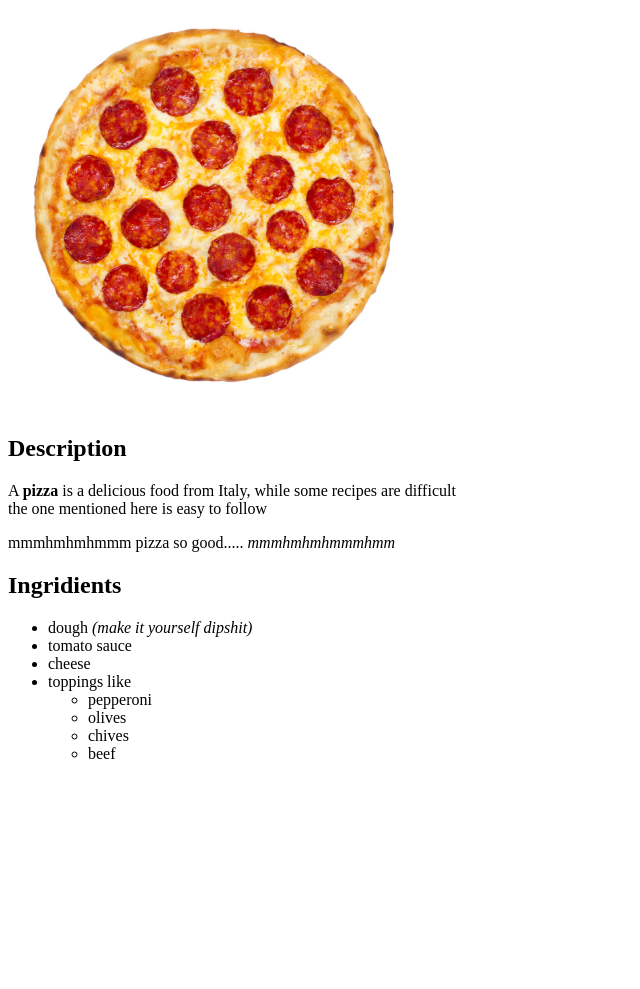
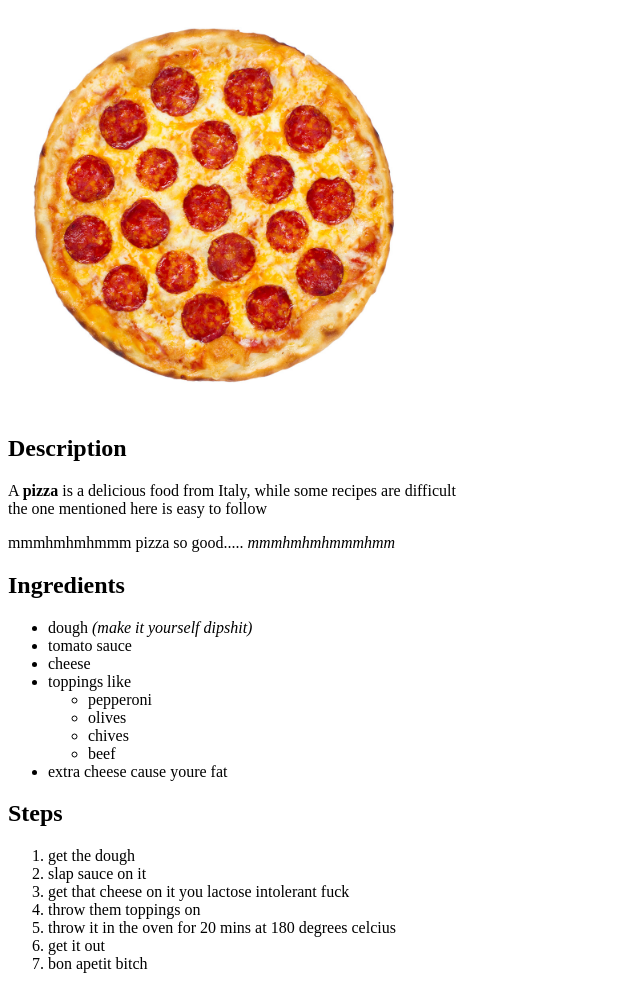
Before and after one commit to Contheo04/odin-recipes, a plain HTML site: page recipes/pizza.html in a window 1280 px wide. Shown: the part 105-1094 px from the top of the page, without its empty margins (0-640 px from the left). Before the commit the page ends 884 px from the top, so only its background shows below. Drawn offline with Linux system fonts and the light colour scheme.

```diff
--- a/recipes/pizza.html
+++ b/recipes/pizza.html
@@ -9,12 +9,12 @@
 <body>
     <a href="../index.html">Home</a>
     <h1>Pizza recipe</h1>
-    <img src="./pizza.jpeg" alt="an image of a delicious pizza" height="410" width="410">
+    <img src="../images/pizza.jpeg" alt="an image of a delicious pizza" height="410" width="410">
     <h2>Description</h2>
     <p>A <strong>pizza</strong> is a delicious food from Italy, while some recipes are difficult <br>
         the one mentioned here is easy to follow</p>
     <p>mmmhmhmhmmm pizza so good..... <em>mmmhmhmhmmmhmm</em></p>
-    <h2>Ingridients</h2>
+    <h2>Ingredients</h2>
     <ul>
         <li>dough <em>(make it yourself dipshit)</em></li>
         <li>tomato sauce</li>
@@ -26,7 +26,20 @@
             <li>chives</li>
             <li>beef</li>
         </ul>
+        <li>extra cheese cause youre fat</li>
     </ul>
+
+    <h2>Steps</h2>
+    <ol>
+        <li>get the dough</li>
+        <li>slap sauce on it</li>
+        <li>get that cheese on it you lactose intolerant fuck</li>
+        <li>throw them toppings on</li>
+        <li>throw it in the oven for 20 mins at 180 degrees celcius</li>
+        <li>get it out</li>
+        <li>bon apetit bitch</li>
+    </ol>
+
 
 </body>
 
```
Also changed, not shown: index.html (+2 -1 lines), images/burger.webp (added), images/chef.webp (added), images/pizza.jpeg (renamed from recipes/pizza.jpeg). Lines whose indentation alone changed are shown as unchanged.
